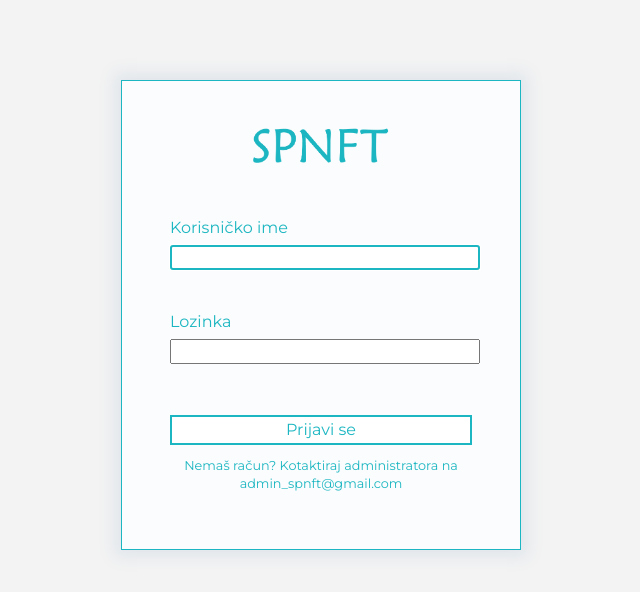
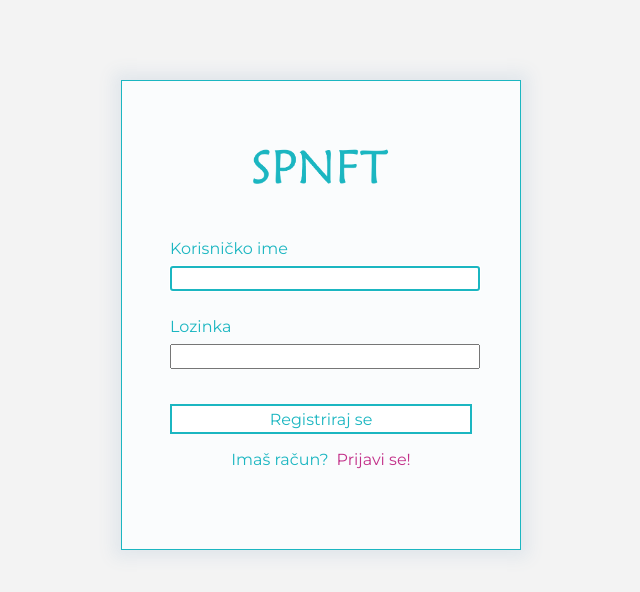
Before and after one commit to js314head/spnft, a React (Create React App) app: page / in a window 1280 px wide. Shown: the top 592 px of the page, without its empty margins (319-959 px from the left). Built offline with nearby package versions, Linux system fonts and the light colour scheme; no server answers.

Commit message:
Dodano kreiranje usera

```diff
--- a/src/Login.js
+++ b/src/Login.js
@@ -1,8 +1,7 @@
 import React, { useState, useEffect } from 'react';
 import Home from './Home';
-import logo from './images/logo.png';
+import LoginForm from './LoginForm';
 import fire from './fire';
-import './Login.scss';
 
 const Login = () => {
   const [user, setUser] = useState('');
@@ -10,6 +9,7 @@ const Login = () => {
   const [password, setPassword] = useState('');
   const [emailError, setEmailError] = useState('');
   const [passwordError, setPasswordError] = useState('');
+  const [hasAccount, setHasAccount] = useState('');
 
   const clearInputs = () => {
     setEmail('');
@@ -40,6 +40,24 @@ const Login = () => {
       });
   };
 
+  const handleSignup = () => {
+    clearErrors();
+    fire
+      .auth()
+      .createUserWithEmailAndPassword(email, password)
+      .catch((err) => {
+        switch (err.code) {
+          case 'auth/email-already-in-use':
+          case 'auth/invalid-email':
+            setEmailError(err.message);
+            break;
+          case 'auth/weak-password':
+            setPasswordError(err.message);
+            break;
+        }
+      });
+  };
+
   const handleLogout = () => {
     fire.auth().signOut();
   };
@@ -64,37 +82,19 @@ const Login = () => {
       {user ? (
         <Home handleLogout={handleLogout} user={user.email} />
       ) : (
-        <div className="Login">
-          <img src={logo} className="Login-logo" alt="spnft-logo" />
-          <label>
-            Korisničko ime
-            <input
-              type="text"
-              autoFocus
-              required
-              value={email}
-              onChange={(e) => setEmail(e.target.value)}
-            />
-          </label>
-          <p className="errorMessage">{emailError}</p>
-          <label>
-            Lozinka
-            <input
-              type="password"
-              required
-              value={password}
-              onChange={(e) => setPassword(e.target.value)}
-            />
-          </label>
-          <p className="errorMessage">{passwordError}</p>
-          <button className="Login-btn" onClick={handleLogin}>
-            Prijavi se
-          </button>
-          <p className="Login-newUser">
-            Nemaš račun? Kotaktiraj administratora na{' '}
-            <span>admin_spnft@gmail.com</span>
-          </p>
-        </div>
+        <LoginForm
+          email={email}
+          emailError={emailError}
+          setEmail={setEmail}
+          password={password}
+          setPassword={setPassword}
+          passwordError={passwordError}
+          hasAccount={hasAccount}
+          handleLogin={handleLogin}
+          setHasAccount={setHasAccount}
+          hasAccount={hasAccount}
+          handleSignup={handleSignup}
+        />
       )}
     </>
   );
--- /dev/null
+++ b/src/LoginForm.js
@@ -0,0 +1,72 @@
+import React, { Component } from 'react';
+import logo from './images/logo.png';
+import './LoginForm.scss';
+
+const LoginForm = ({
+  email,
+  setEmail,
+  password,
+  setPassword,
+  passwordError,
+  hasAccount,
+  handleLogin,
+  handleSignup,
+  emailError,
+  setHasAccount,
+}) => {
+  return (
+    <div className="Login">
+      <img src={logo} className="Login-logo" alt="spnft-logo" />
+      <label>
+        Korisničko ime
+        <input
+          type="text"
+          autoFocus
+          required
+          value={email}
+          onChange={(e) => setEmail(e.target.value)}
+        />
+      </label>
+      <p className="errorMessage">{emailError}</p>
+      <label>
+        Lozinka
+        <input
+          type="password"
+          required
+          value={password}
+          onChange={(e) => setPassword(e.target.value)}
+        />
+      </label>
+      <p className="errorMessage">{passwordError}</p>
+      <div className="Login-btn-container">
+        {hasAccount ? (
+          <>
+            <button className="Login-btn" onClick={handleLogin}>
+              Prijavi se
+            </button>
+            <p className="Login-newUser">
+              Nemaš račun?
+              <span onClick={() => setHasAccount(!hasAccount)}>
+                Registriraj se!
+              </span>
+            </p>
+          </>
+        ) : (
+          <>
+            <button className="Login-btn" onClick={handleSignup}>
+              Registriraj se
+            </button>
+            <p className="Login-newUser">
+              Imaš račun?
+              <span onClick={() => setHasAccount(!hasAccount)}>
+                Prijavi se!
+              </span>
+            </p>
+          </>
+        )}
+      </div>
+    </div>
+  );
+};
+
+export default LoginForm;
--- a/src/Login.scss
+++ b/src/LoginForm.scss
@@ -33,11 +33,12 @@
     }
   }
 
-  &-btn {
+  .Login-btn {
     @include button(2px);
     font-size: var(--default-font-size);
     margin-top: 10px;
     padding: 0.2rem 0rem;
+    width: 100%;
 
     &:hover {
       @include buttonHover();
@@ -49,14 +50,18 @@
     }
   }
 
-  &-newUser {
+  p {
     text-align: center;
-    font-size: 0.8rem;
-    line-height: 1.4;
+  }
+
+  span {
+    color: #c22f88;
+    cursor: pointer;
+    margin-left: 0.5rem;
   }
 }
 
 .errorMessage {
-  font-size: 1.3rem;
-  color: red;
+  font-size: 0.8rem;
+  color: #c22f88;
 }
```
